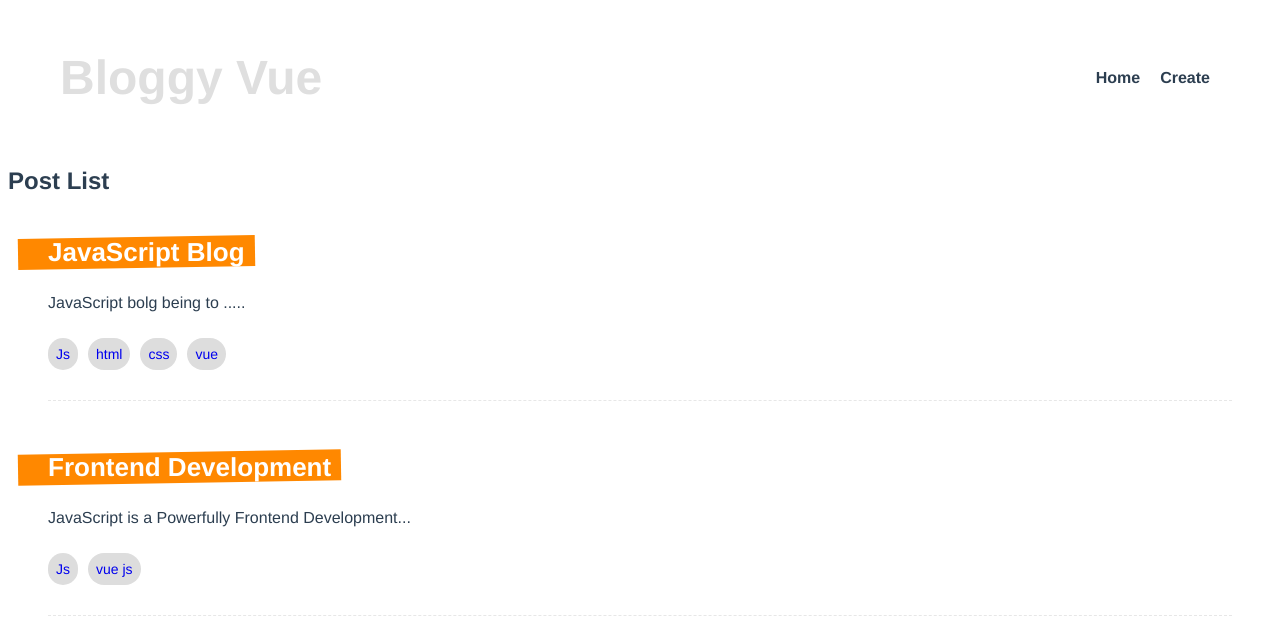
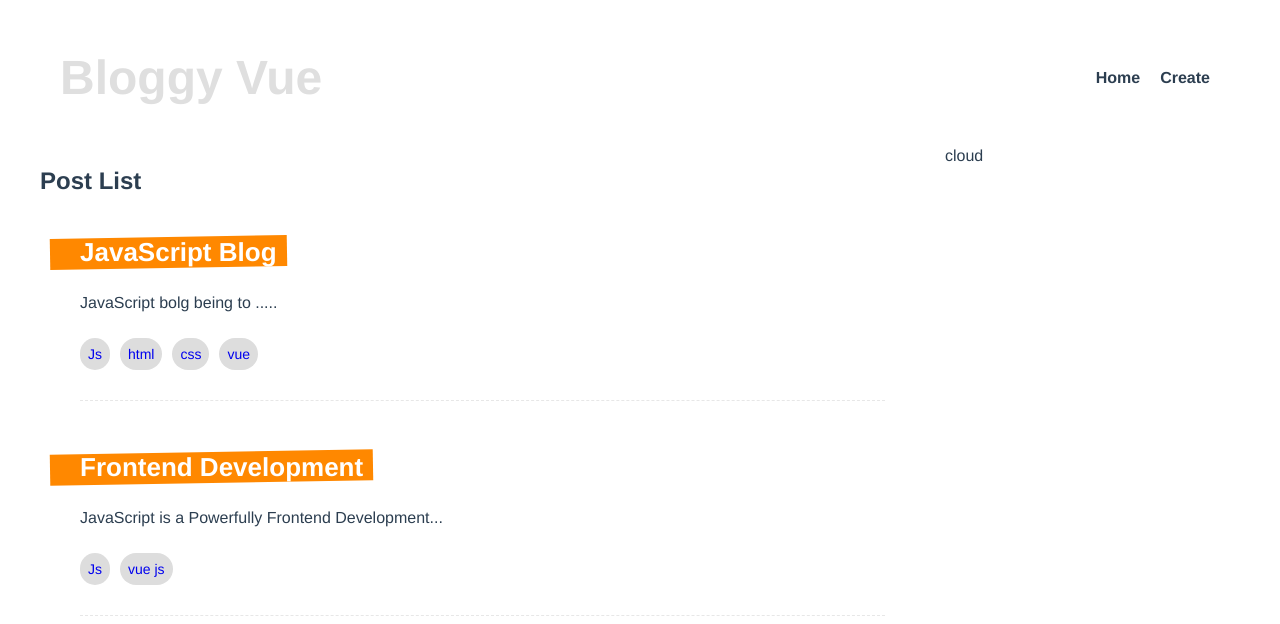
Before and after one commit to yekhantsandev/Composition-Api, a Vue app: page /tags/Js in a window 1280 px wide. Shown: the top 624 px of the page. Built offline with nearby package versions, Linux system fonts and the light colour scheme; data requests are answered from the project's data file.

Commit message:
create tagCloud component and style

```diff
--- /dev/null
+++ b/src/components/TagCloud.vue
@@ -0,0 +1,13 @@
+<template>
+  cloud
+</template>
+
+<script>
+export default {
+
+}
+</script>
+
+<style>
+
+</style>
--- a/src/views/HomeView.vue
+++ b/src/views/HomeView.vue
@@ -3,8 +3,13 @@
     <div v-if="error">
       {{ error }}
     </div>
-    <div v-if="posts.length > 0">
-      <PostList :posts="posts" />
+    <div v-if="posts.length > 0" class="layout">
+      <div>
+        <PostList :posts="posts" />
+      </div>
+      <div>
+        <TagCloud />
+      </div>
     </div>
     <div v-else>
       <Spinner />
@@ -16,10 +21,11 @@
 import PostList from "../components/PostList.vue";
 import getPosts from "../composables/getPosts";
 import Spinner from "../components/Spinner.vue";
+import TagCloud from "../components/TagCloud.vue";
 
 export default {
   name: "HomeView",
-  components: { PostList, Spinner },
+  components: { PostList, Spinner, TagCloud },
   setup() {
     let { posts, error, load } = getPosts();
     load();
@@ -35,4 +41,10 @@ export default {
   margin: 0 auto;
   padding: 10px;
 }
+
+.layout {
+  display: grid;
+  grid-template-columns: 3fr 1fr;
+  gap: 20px;
+}
 </style>
--- a/src/views/Tag.vue
+++ b/src/views/Tag.vue
@@ -1,20 +1,32 @@
 <template>
-  <div v-if="error">
+  <div class="tag">
+    <div v-if="error">
     {{ error.message }}
   </div>
-  <div v-if="posts.length">
-    <PostList :posts="filteredPosts" />
+  <div v-if="posts.length" class="layout">
+    <div>
+      <PostList :posts="filteredPosts" />
+    </div>
+    <div>
+      <TagCloud />
+    </div>
   </div>
-  <div v-else>Loading...</div>
+  <div v-else>
+    <Spinner />
+  </div>
+  </div>
 </template>
 
 <script>
 import getPosts from "../composables/getPosts";
 import PostList from "../components/PostList.vue";
+import TagCloud from "../components/TagCloud.vue"
+import Spinner from "../components/Spinner.vue";
 import { computed } from "vue";
+
 export default {
   props: ["tag"],
-  components: { PostList },
+  components: { PostList, TagCloud, Spinner },
   setup(props) {
     let { posts, error, load } = getPosts();
     load();
@@ -29,4 +41,9 @@ export default {
 };
 </script>
 
-<style></style>
+<style>
+.tag {
+  max-width: 1200px;
+  margin: 0 auto;
+}
+</style>
```
